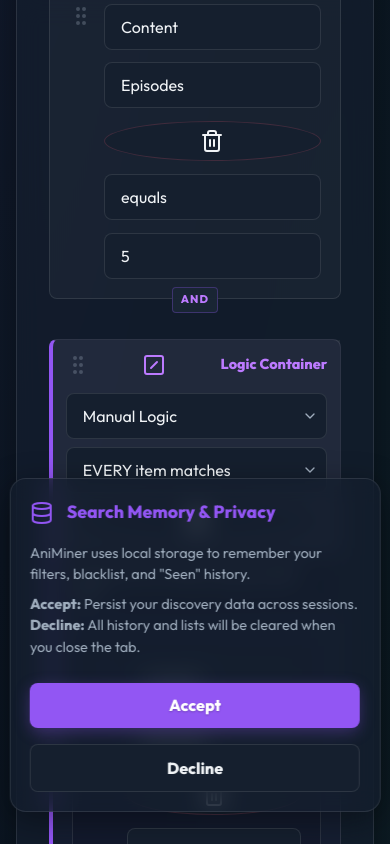
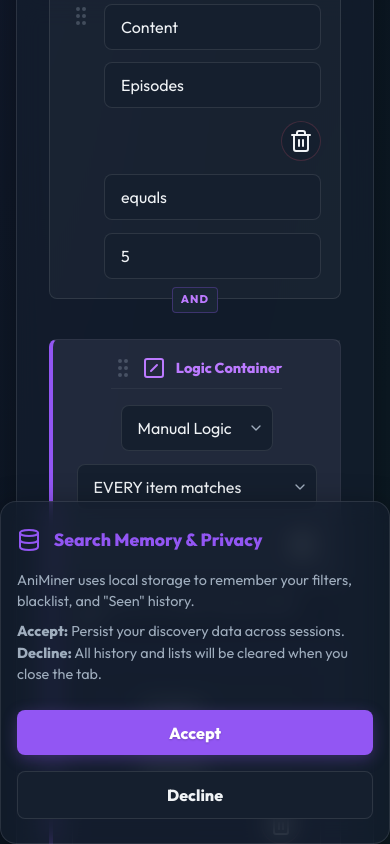
Before and after one commit to Ayrlin-Renata/animiner, a website built with Vite: page index.html in a window 390 px wide. Both pictures are taken after typing "5" into the empty fields and a click on the button "Add Filter Group". Shown: the part 1142-1986 px from the top of the page. Built offline with nearby package versions, Linux system fonts and the light colour scheme; no server answers.

Commit message:
mobile polish

```diff
--- a/css/builder.css
+++ b/css/builder.css
@@ -251,6 +251,44 @@
   flex-shrink: 0;
 }
 
+/* Tablet & Mobile Breakpoint for Filter Groups */
+@media (max-width: 900px) {
+  .rule-group-header {
+    display: grid;
+    grid-template-columns: 1fr auto;
+    gap: 1rem;
+    padding: 1.2rem;
+  }
+
+  .group-title {
+    grid-column: 1 / -1;
+    border-bottom: 1px solid rgba(255, 255, 255, 0.05);
+    padding-bottom: 0.5rem;
+  }
+
+  .group-controls {
+    grid-column: 1 / 2;
+    display: flex;
+    flex-direction: row;
+    flex-wrap: wrap;
+    gap: 0.8rem;
+  }
+
+  .group-path,
+  .group-quantifier,
+  .group-rel-type {
+    flex: 1 1 auto;
+    min-width: 140px;
+  }
+
+  /* The remove button stays tiny and circular on the right */
+  .rule-group-header > .remove-btn {
+    grid-column: 2 / 3;
+    align-self: end;
+    margin-bottom: 0.2rem;
+  }
+}
+
 .group-help-text {
   font-size: 0.8rem;
   padding: 0.8rem 1.2rem;
@@ -397,58 +435,27 @@
 
   .rule-top .remove-btn {
     align-self: flex-end;
-    width: 100%;
-    justify-content: center;
+    flex-shrink: 0;
   }
 
-  /* Allow group header to stack on mobile */
+  /* Keep group header clean on mobile */
   .rule-group-header {
+    display: flex;
     flex-direction: column;
-    align-items: stretch;
-    padding: 0.8rem;
-    gap: 0.6rem;
-  }
-
-  .group-title {
-    width: 100%;
-    margin-bottom: 0.4rem;
-    justify-content: space-between;
+    padding: 1rem;
+    gap: 1rem;
   }
 
   .group-controls {
+    display: flex;
     flex-direction: column;
-    align-items: stretch;
     width: 100%;
-    gap: 0.5rem;
   }
 
-  /* Force all dropdowns to full width on mobile */
-  .group-path,
-  .group-quantifier,
-  .group-rel-type,
-  .cat-select,
-  .field-select,
-  .op-select {
-    width: 100% !important;
-    min-width: unset !important;
-    flex: unset !important;
-  }
-
-  /* Keep the delete button in its own row/position */
   .group-controls .remove-btn {
-    width: 100%;
-    justify-content: center;
-  }
-
-  .group-actions {
-    flex-direction: column;
-    padding: 0.6rem;
-    gap: 0.5rem;
-  }
-
-  .group-actions .text-btn {
-    width: 100%;
-    justify-content: center;
+    width: 44px; /* Maintain circle */
+    height: 44px;
+    align-self: flex-end;
   }
 }
 
--- a/css/buttons.css
+++ b/css/buttons.css
@@ -82,6 +82,7 @@
   display: flex;
   align-items: center;
   justify-content: center;
+  flex-shrink: 0;
   transition: all 0.2s cubic-bezier(0.4, 0, 0.2, 1);
 }
 
@@ -288,6 +289,7 @@
   align-items: center;
   justify-content: center;
   cursor: pointer;
+  flex-shrink: 0;
   transition: all 0.2s;
   backdrop-filter: blur(4px);
 }
--- a/css/storage-consent.css
+++ b/css/storage-consent.css
@@ -23,6 +23,16 @@
 .storage-consent-banner.show {
   bottom: 2rem;
   pointer-events: all;
+}
+
+@media (max-width: 300px) {
+  .storage-consent-banner {
+    width: 100%;
+    bottom: 0 !important;
+    border-radius: 0;
+    max-height: 100vh;
+    overflow-y: auto;
+  }
 }
 
 .consent-header {
@@ -84,11 +94,19 @@
   background: rgba(255, 255, 255, 0.1);
 }
 
-@media (max-width: 480px) {
+@media (max-width: 600px) {
   .storage-consent-banner {
-    bottom: 1rem;
-    width: 95%;
-    padding: 1.2rem;
+    width: 100%;
+    left: 0;
+    transform: none;
+    bottom: -600px;
+    border-radius: 0;
+    padding: 1.5rem 1rem;
+    border-top: 2px solid var(--accent-color);
+  }
+
+  .storage-consent-banner.show {
+    bottom: 0;
   }
 
   .consent-actions {
```
